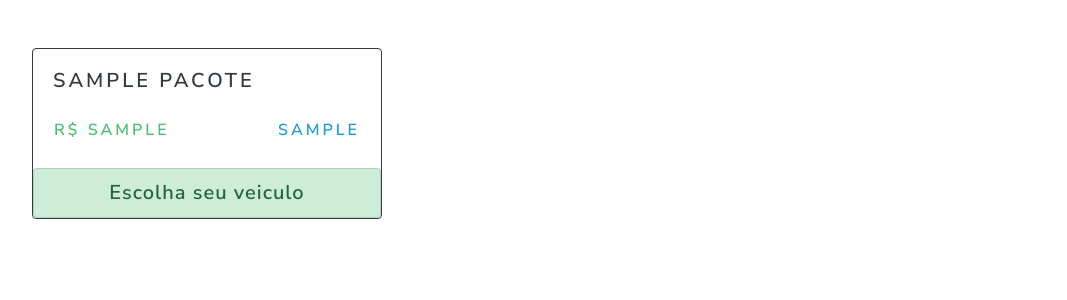
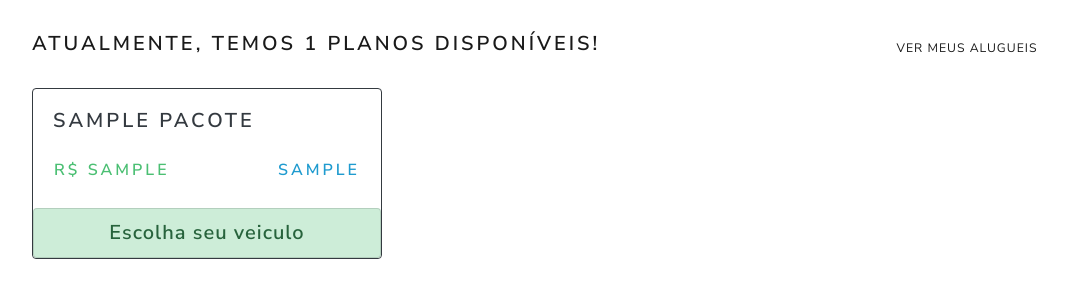
Before and after one commit to ReyalSFDK/trabalho-php, a PHP site: page / in a window 1280 px wide. Shown: the part 86-386 px from the top of the page, without its empty margins (53-1120 px from the left). Run offline with PHP 8.4, Linux system fonts and the light colour scheme; tables that the repository leaves empty hold one stand-in row (values such as "Sample post").

Commit message:
fix small layout

```diff
--- a/index.php
+++ b/index.php
@@ -15,7 +15,18 @@ echo $core->setHeader("Inicio");
 echo $core->getNavBar();
 ?>
 
-<div class="container my-5">
+<div class="container my-4">
+    <div class="row my-3 d-flex align-items-center">
+        <h4 class="col-8">
+            Atualmente, temos <?=count($pacotes)?> planos disponíveis!
+        </h4>
+        <a
+            href="pesquisa.html"
+            class="col-4 btn btn-link text-center"
+        >
+            Ver meus alugueis
+        </a>
+    </div>
     <div class="row">
         <?php
             foreach ($pacotes as $pacote) {
--- a/pacote.php
+++ b/pacote.php
@@ -37,8 +37,8 @@ echo $core->getNavBar();
 <div class="container" style="margin-top:35px;">
     <div class="row">
       <div class="col-12">
-        <div class="card">
-          <h4 class="card-header text-bold"><?=$pacote->getNome()?></h4>
+        <div class="card bg-primary">
+          <h4 class="card-header text-bold text-white"><?=$pacote->getNome()?></h4>
           <ul class="list-group list-group-flush">
             <li
               class="list-group-item"
```
